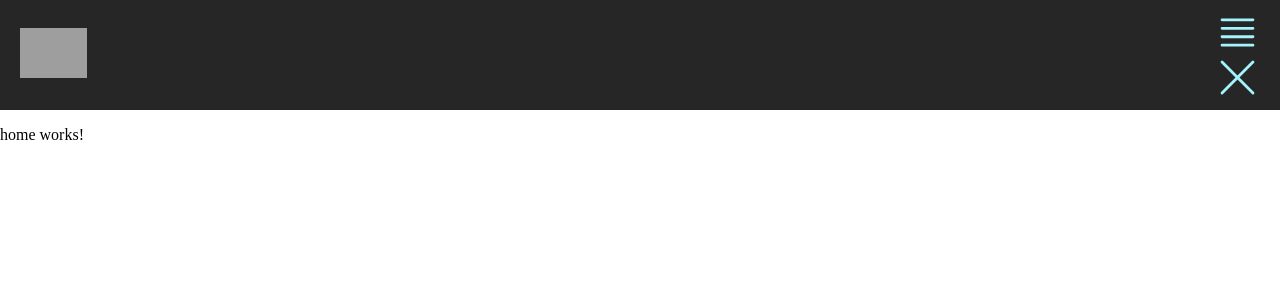
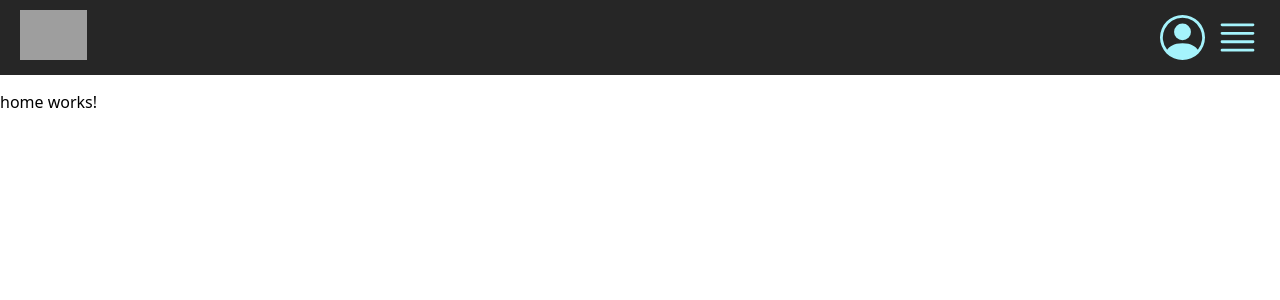
Before and after one commit to RainbowEstela/iavatar-studio-front, an Angular app: page /home in a window 1280 px wide. Shown: the top 300 px of the page. Built offline with nearby package versions, Linux system fonts and the light colour scheme; grey boxes are pictures that could not be loaded.

Commit message:
menu desplegable

```diff
--- /dev/null
+++ b/src/app/components/dropdown-button/dropdown-button.component.css
@@ -0,0 +1,45 @@
+svg {
+    color: #a5f3fc;
+    display: flex;
+    justify-content: center;
+    align-items: center;
+}
+
+.icons {
+    display: flex;
+    align-items: center;
+    gap: 10px;
+
+}
+
+.icons div {
+    display: flex;
+    align-items: center;
+}
+
+.cross {
+    display: none;
+}
+
+.dropdown {
+    position: relative;
+}
+
+.opciones-d {
+    display: none;
+    position: absolute;
+    right: 0;
+    top: 50px;
+    /*transform: translate(0, 0);*/
+    background-color: white;
+    border-radius: 15px 0px 15px 15px;
+    border: 2px solid #2dd4bf;
+    min-width: 200px;
+    padding: 20px;
+}
+
+.opciones-d ul {
+    padding: 0;
+    list-style: none;
+    margin: 0;
+}
--- /dev/null
+++ b/src/app/components/dropdown-button/dropdown-button.component.html
@@ -0,0 +1,27 @@
+<div class="dropdown">
+    <!-- iconos del dropdown -->
+    <div class="icons">
+        <svg xmlns="http://www.w3.org/2000/svg" width="45" height="45" fill="currentColor" viewBox="0 0 16 16">
+            <path d="M11 6a3 3 0 1 1-6 0 3 3 0 0 1 6 0"/>
+            <path fill-rule="evenodd" d="M0 8a8 8 0 1 1 16 0A8 8 0 0 1 0 8m8-7a7 7 0 0 0-5.468 11.37C3.242 11.226 4.805 10 8 10s4.757 1.225 5.468 2.37A7 7 0 0 0 8 1"/>
+        </svg>
+
+        <div>
+            <svg xmlns="http://www.w3.org/2000/svg" width="45" height="45" fill="currentColor" class="burger" viewBox="0 0 16 16">
+                <path fill-rule="evenodd" d="M2 12.5a.5.5 0 0 1 .5-.5h11a.5.5 0 0 1 0 1h-11a.5.5 0 0 1-.5-.5m0-3a.5.5 0 0 1 .5-.5h11a.5.5 0 0 1 0 1h-11a.5.5 0 0 1-.5-.5m0-3a.5.5 0 0 1 .5-.5h11a.5.5 0 0 1 0 1h-11a.5.5 0 0 1-.5-.5m0-3a.5.5 0 0 1 .5-.5h11a.5.5 0 0 1 0 1h-11a.5.5 0 0 1-.5-.5"/>
+            </svg>
+
+            <svg xmlns="http://www.w3.org/2000/svg" width="45" height="45" fill="currentColor" class="cross" viewBox="0 0 16 16">
+                <path d="M2.146 2.854a.5.5 0 1 1 .708-.708L8 7.293l5.146-5.147a.5.5 0 0 1 .708.708L8.707 8l5.147 5.146a.5.5 0 0 1-.708.708L8 8.707l-5.146 5.147a.5.5 0 0 1-.708-.708L7.293 8z"/>
+            </svg>
+        </div>
+    </div>
+
+    <div class="opciones-d">
+        <ul>
+            <li>esternoquleido ef we efvw mastoredoteo</li>
+            <li>prueba 2</li>
+            <li>prueba 3</li>
+        </ul>
+    </div>
+</div>
--- /dev/null
+++ b/src/app/components/dropdown-button/dropdown-button.component.ts
@@ -0,0 +1,23 @@
+import { Component, OnInit } from '@angular/core';
+import $ from 'jquery';
+
+@Component({
+  selector: 'app-dropdown-button',
+  standalone: true,
+  imports: [],
+  templateUrl: './dropdown-button.component.html',
+  styleUrl: './dropdown-button.component.css'
+})
+export class DropdownButtonComponent implements OnInit{
+
+
+  ngOnInit(): void {
+    $("div[class='icons']").on("click",this.toggleIcons)
+  }
+
+  toggleIcons() {
+    $("svg[class='cross']").toggle();
+    $("svg[class='burger']").toggle();
+    $("div[class='opciones-d']").stop().slideToggle(300);
+  }
+}
--- a/src/app/components/nav-bar/nav-bar.component.css
+++ b/src/app/components/nav-bar/nav-bar.component.css
@@ -7,10 +7,3 @@ header {
     align-items: center;
     padding: 10px 20px;
 }
-
-svg {
-    color: #a5f3fc;
-    display: flex;
-    justify-content: center;
-    align-items: center;
-}
--- a/src/app/components/nav-bar/nav-bar.component.html
+++ b/src/app/components/nav-bar/nav-bar.component.html
@@ -2,14 +2,6 @@
     <app-logo-button></app-logo-button>
 
 
-    <div #miqota>
-        <svg xmlns="http://www.w3.org/2000/svg" width="45" height="45" fill="currentColor" viewBox="0 0 16 16">
-            <path fill-rule="evenodd" d="M2 12.5a.5.5 0 0 1 .5-.5h11a.5.5 0 0 1 0 1h-11a.5.5 0 0 1-.5-.5m0-3a.5.5 0 0 1 .5-.5h11a.5.5 0 0 1 0 1h-11a.5.5 0 0 1-.5-.5m0-3a.5.5 0 0 1 .5-.5h11a.5.5 0 0 1 0 1h-11a.5.5 0 0 1-.5-.5m0-3a.5.5 0 0 1 .5-.5h11a.5.5 0 0 1 0 1h-11a.5.5 0 0 1-.5-.5"/>
-        </svg>
-
-        <svg xmlns="http://www.w3.org/2000/svg" width="45" height="45" fill="currentColor" viewBox="0 0 16 16">
-            <path d="M2.146 2.854a.5.5 0 1 1 .708-.708L8 7.293l5.146-5.147a.5.5 0 0 1 .708.708L8.707 8l5.147 5.146a.5.5 0 0 1-.708.708L8 8.707l-5.146 5.147a.5.5 0 0 1-.708-.708L7.293 8z"/>
-        </svg>
-    </div>
+    <app-dropdown-button></app-dropdown-button>
 
 </header>
--- a/src/app/components/nav-bar/nav-bar.component.ts
+++ b/src/app/components/nav-bar/nav-bar.component.ts
@@ -1,20 +1,19 @@
 import { Component, OnInit } from '@angular/core';
 import { LogoButtonComponent } from '../logo-button/logo-button.component';
+import { DropdownButtonComponent } from '../dropdown-button/dropdown-button.component';
 import $ from 'jquery';
+
 
 @Component({
   selector: 'app-nav-bar',
   standalone: true,
-  imports: [LogoButtonComponent],
+  imports: [LogoButtonComponent,DropdownButtonComponent],
   templateUrl: './nav-bar.component.html',
   styleUrl: './nav-bar.component.css'
 })
 export class NavBarComponent implements OnInit{
 
   ngOnInit(): void {
-    $("app-nav-bar div").on( "click", function() {
-      $( this ).slideUp();
-    } )
-    //$("app-logo-button").fadeOut(4000)
+
   }
 }
--- a/src/styles.css
+++ b/src/styles.css
@@ -2,4 +2,5 @@
 body {
     margin: 0;
     padding: 0;
+    font-family: system-ui, -apple-system, BlinkMacSystemFont, 'Segoe UI', Roboto, Oxygen, Ubuntu, Cantarell, 'Open Sans', 'Helvetica Neue', sans-serif;
 }
```
Also changed, not shown: 1 other file (tests, documents, lock files or other folders).
